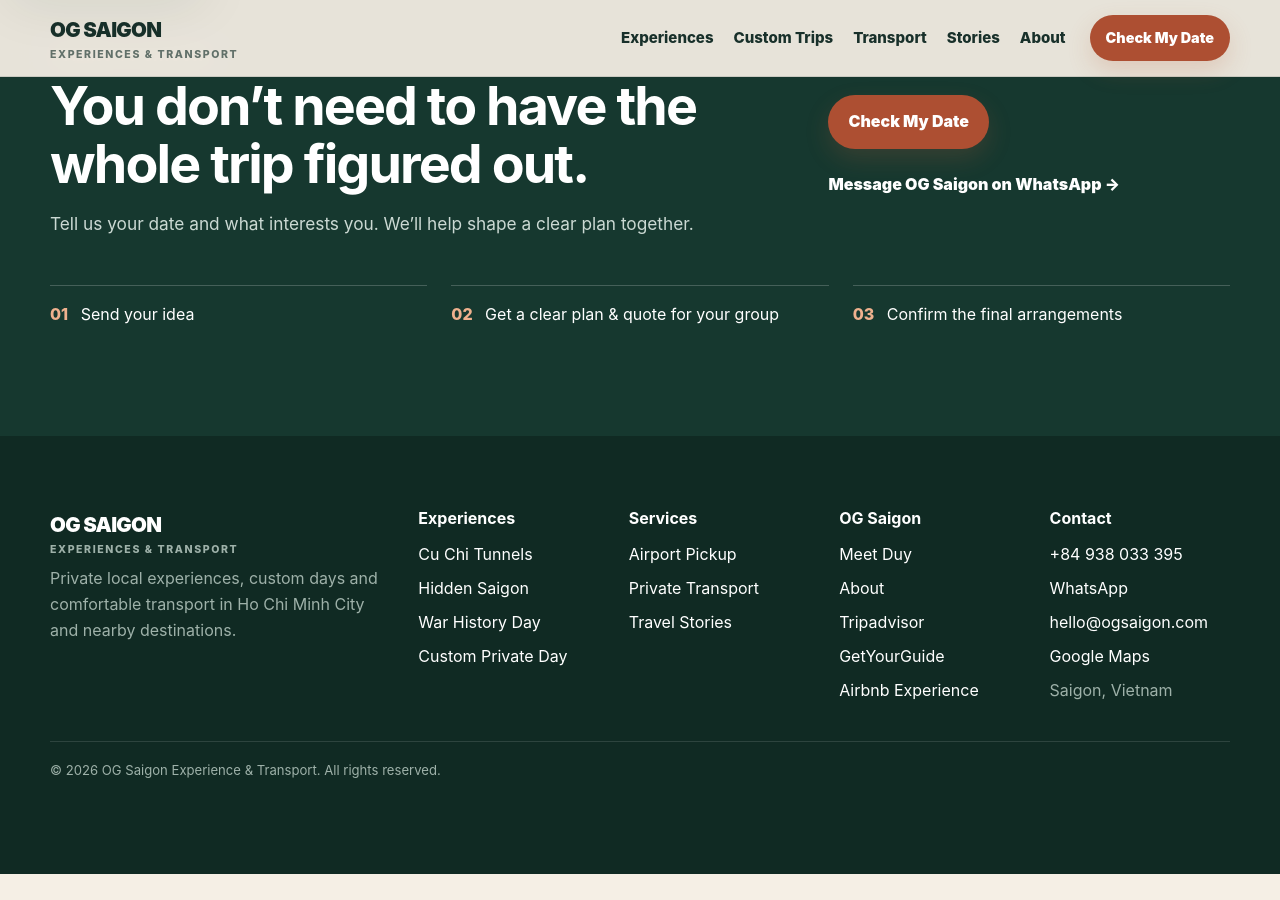
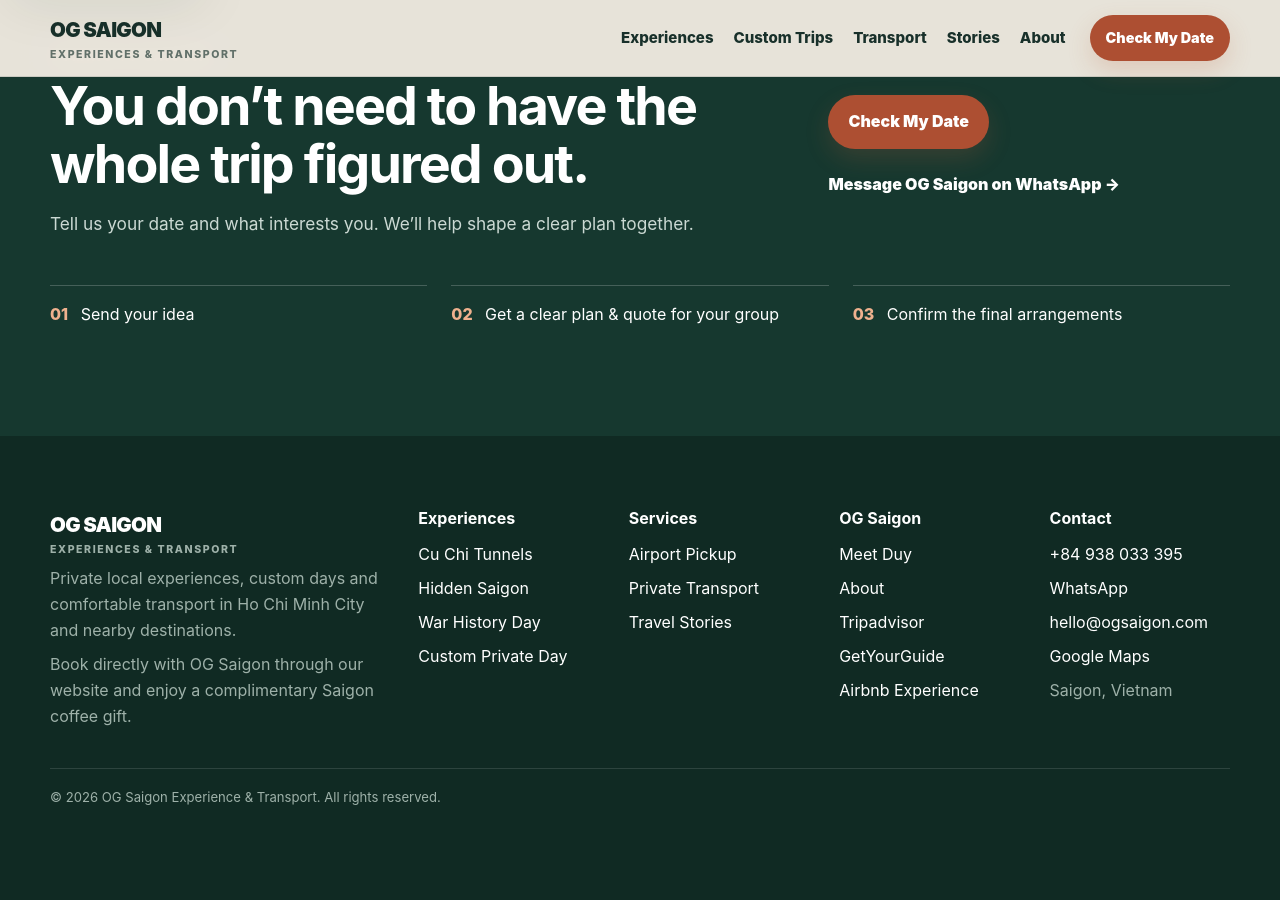
Before and after one commit to DSG2025/DSG2025.github.io, a Jekyll site: the page built from index.html, in a window 1280 px wide and 900 px high, scrolled down 6670 px. Built offline with Jekyll 4.4.1, drawn with Linux system fonts in a browser that asks for light colours; before the commit the page ends 7544 px from its top, so only the background shows below that.

Commit message:
Show complimentary Saigon coffee gift for direct bookings sitewide

```diff
--- a/_includes/site-footer.html
+++ b/_includes/site-footer.html
@@ -4,6 +4,7 @@
 <div>
 <a class="brand footer-brand" href="/">OG SAIGON<small>Experiences &amp; Transport</small></a>
 <p class="footer-muted">Private local experiences, custom days and comfortable transport in Ho Chi Minh City and nearby destinations.</p>
+<p class="footer-muted">Book directly with OG Saigon through our website and enjoy a complimentary Saigon coffee gift.</p>
 </div>
 <div>
 <h2>Experiences</h2>
@@ -43,6 +44,7 @@
 <div>
 <a class="brand footer-brand" href="/">OG SAIGON<small>Experiences &amp; Transport</small></a>
 <p class="footer-muted">Private local experiences, custom days and comfortable transport in Ho Chi Minh City and nearby destinations.</p>
+<p class="footer-muted">Book directly with OG Saigon through our website and enjoy a complimentary Saigon coffee gift.</p>
 </div>
 <div>
 <h2>Explore</h2>
```
